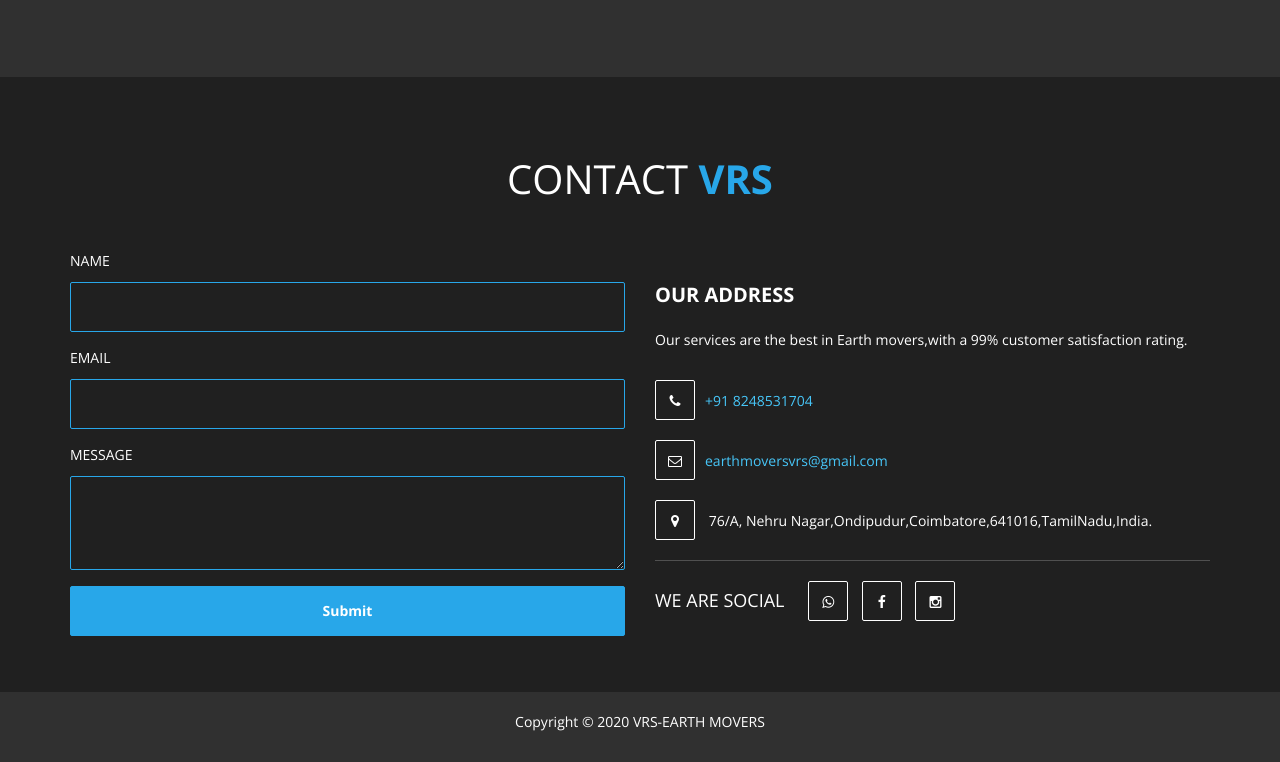
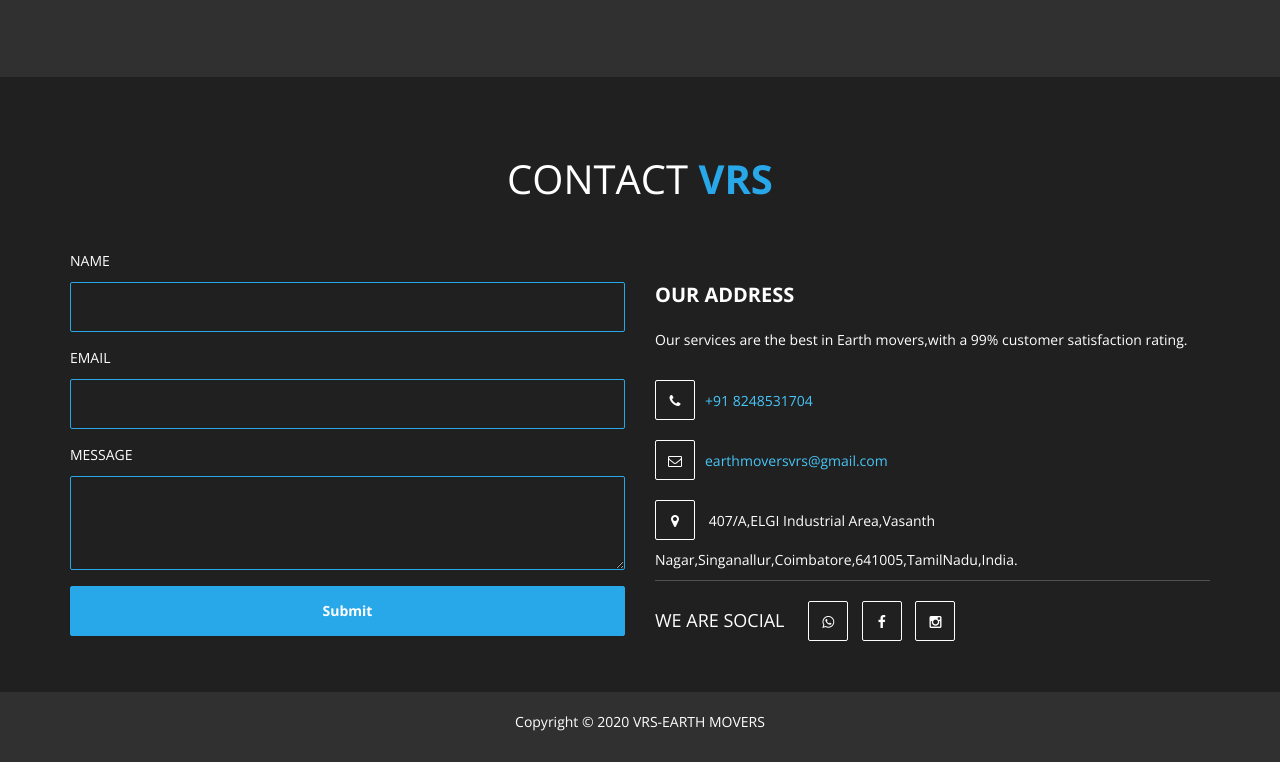
Before and after one commit to vrsearthmovers/VrsEathmovers, a plain HTML site: page index.html in a window 1280 px wide. Shown: the part 2670-3432 px from the top of the page. Drawn offline with nearby package versions, Linux system fonts and the light colour scheme.

Commit message:
update index.html

```diff
--- a/index.html
+++ b/index.html
@@ -15,6 +15,7 @@
 		<meta property="og:description" content="JCB of vrs earthmovers offers equipment for rent in jcb, cat heavy vechicles earthmovers &amp; coimbatore. Visit our dealerships or call +91 8248531704 for more rental information."/>
 		<meta http-equiv="X-UA-Compatible" content="IE=Edge">
 		<meta name="viewport" content="width=device-width, initial-scale=1">
+		<script data-ad-client="ca-pub-9876255755557335" async src="https://pagead2.googlesyndication.com/pagead/js/adsbygoogle.js"></script>
 		<link rel="stylesheet" href="css/animate.min.css">
 		<link rel="stylesheet" href="css/bootstrap.min.css">
 		<link rel="stylesheet" href="css/font-awesome.min.css">
@@ -361,7 +362,7 @@
     						<span>Our services are the best in Earth movers,with a 99% customer satisfaction rating.</span>
     						<p><i class="fa fa-phone"></i><a href="tel:+918248531704">+91 8248531704</a></p>
     						<p><i class="fa fa-envelope-o"></i><a href="mailto:earthmoversvrs@gmail.com">earthmoversvrs@gmail.com</a></p>
-    						<p><i class="fa fa-map-marker"></i> 76/A, Nehru Nagar,Ondipudur,Coimbatore,641016,TamilNadu,India.</p>
+    						<p><i class="fa fa-map-marker"></i> 407/A,ELGI Industrial Area,Vasanth Nagar,Singanallur,Coimbatore,641005,TamilNadu,India.</p>
     					</address>
     					<ul class="social-icon">
 							<li><h4>WE ARE SOCIAL</h4></li>
```
